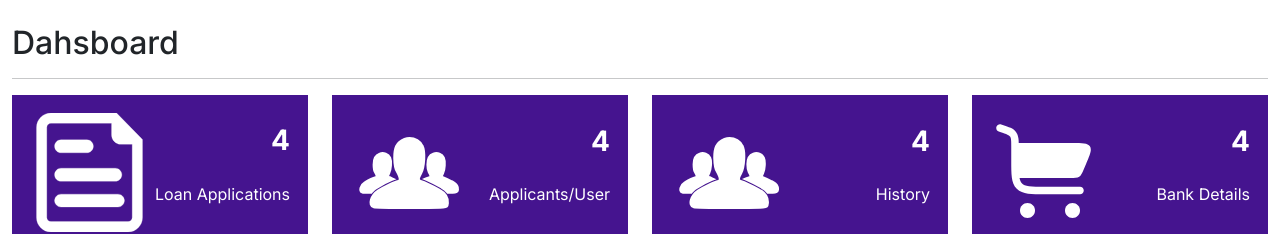
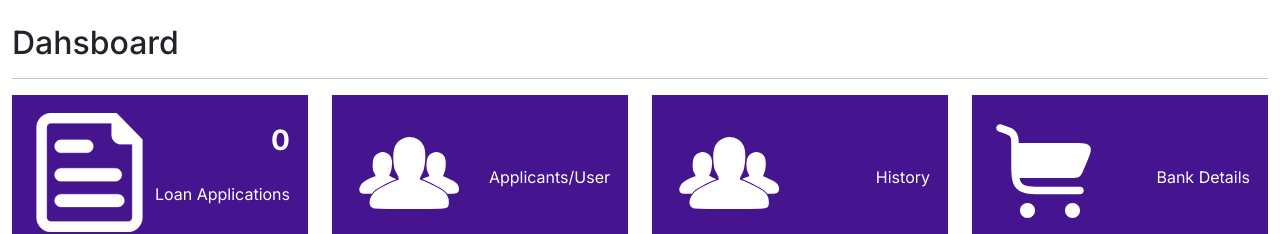
Before and after one commit to mubinkg/micro-finance, a Next.js app: page /admin/dashboard in a window 1280 px wide. Shown: the top 234 px of the page. Built offline with nearby package versions, Linux system fonts and the light colour scheme; no server answers.

Commit message:
udpate admin panel

```diff
--- a/app/admin/dashboard/page.jsx
+++ b/app/admin/dashboard/page.jsx
@@ -11,9 +11,11 @@ import {getData} from '../../../utils/axiosUtils'
 
 export default function Page() {
     const [loans, setLoans] = useState([])
+    const [count, setCount] = useState(0)
     useEffect(()=>{
         getData('/loan/').then(res=>{
             setLoans(res.loans)
+            setCount(res.count)
         })
     }, [])
 
@@ -23,7 +25,7 @@ export default function Page() {
             <hr />
             <Row className='g-4'>
                 <Col lg={3}>
-                    <DashboardItem title="Loan Applications" icon={<DocumentIcon/>} url='/admin/dashboard/'/>
+                    <DashboardItem count={count} title="Loan Applications" icon={<DocumentIcon/>} url='/admin/dashboard/'/>
                 </Col>
                 <Col lg={3}>
                     <DashboardItem title="Applicants/User" icon={<GroupIcon/>} url='/admin/applicants/'/>
--- a/components/DahsboardItem.jsx
+++ b/components/DahsboardItem.jsx
@@ -1,18 +1,23 @@
+'use client'
+
 import RightArrow from "../icons/Arrow";
+import { useRouter } from "next/navigation"
 
-export function DashboardItem({icon, title, url}) {
+
+export function DashboardItem({icon, title, url, count}) {
+    const router = useRouter()
     return (
-        <div style={{ border: "2px solid #45148f" }}>
+        <div  onClick={()=>router.push(url)} style={{ border: "2px solid #45148f", cursor:"pointer" }}>
             <div style={{ backgroundColor: "#45148f", display: "flex", justifyContent: "space-between", alignItems: "center" }} className='p-3'>
                 {icon}
                 <div>
-                    <h3 className='mb-4' style={{ color: "white", fontWeight: "bold", textAlign: "end" }}>4</h3>
+                    <h3 className='mb-4' style={{ color: "white", fontWeight: "bold", textAlign: "end" }}>{count}</h3>
                     <p style={{ color: "white" }}>{title}</p>
                 </div>
             </div>
             <div style={{ display: "flex", padding: "10px", justifyContent: "space-between", alignItems: "center" }}>
                 <h5 style={{ fontWeight: "bolder" }}>View More</h5>
-                <RightArrow url={url}/>
+                <RightArrow/>
             </div>
         </div>
     )
--- a/icons/Arrow.jsx
+++ b/icons/Arrow.jsx
@@ -1,9 +1,7 @@
 'use client'
 
-import { useRouter } from "next/navigation"
 
-export default function RightArrow({url}) {
-    const router = useRouter()
+export default function RightArrow() {
 
     return (
         <svg
@@ -16,7 +14,6 @@ export default function RightArrow({url}) {
             viewBox="0 0 512 512"
             xmlSpace="preserve"
             fill="#000000"
-            onClick={()=>router.push(url)}
             style={{cursor: "pointer"}}
         >
             <g id="SVGRepo_bgCarrier" strokeWidth={0} />
```
